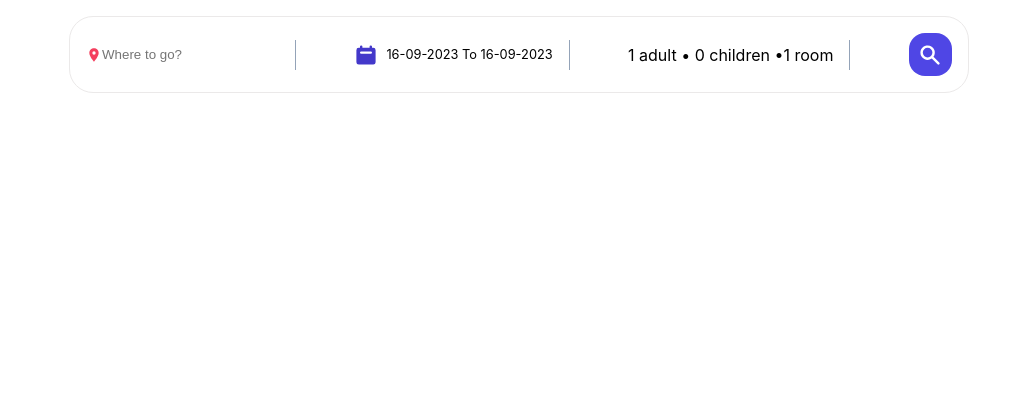
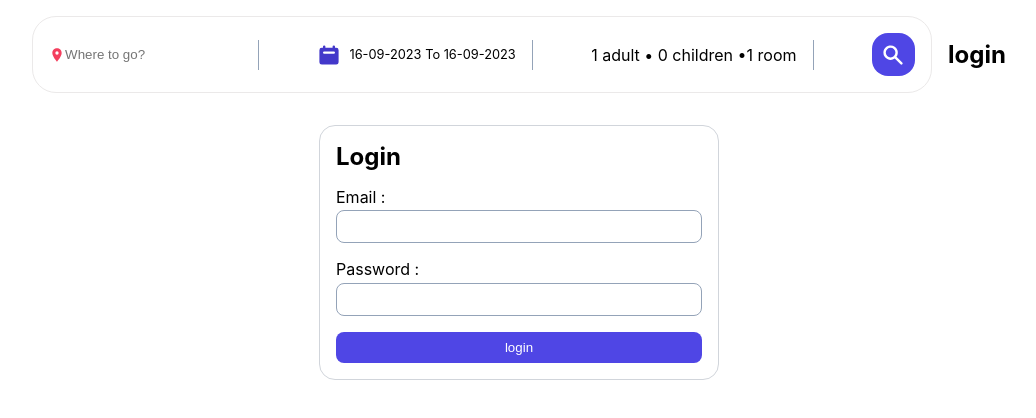
Before and after one commit to behzadiv/Booking_Hotel, a React (Vite) app: page /login in a window 1280 px wide. Shown: the top 418 px of the page, without its empty margins (121-1157 px from the left). Built offline with nearby package versions, Linux system fonts and the light colour scheme; no server answers; data requests are answered from the project's data file.

Commit message:
feat : create Login component and its route

```diff
--- a/src/App.jsx
+++ b/src/App.jsx
@@ -11,6 +11,7 @@ import Bookmarks from "./components/bookmarks/Bookmarks";
 import BookmarksProvider from "./components/context/BookmarksContext";
 import BookmarkDetail from "./components/bookmarkDetails/BookmarkDetails";
 import AddBookmark from "./components/addBookmark/AddBookmark";
+import Login from "./components/login/Login";
 
 function App() {
   return (
@@ -19,6 +20,7 @@ function App() {
         <Header />
         <Routes>
           <Route path="/" element={<LocationList />} />
+          <Route path="/login" element={<Login />} />
           <Route path="/hotels" element={<AppLayout />}>
             <Route index element={<Hotels />} />
             <Route path=":id" element={<HotelDetails />} />
--- a/src/components/header/Header.jsx
+++ b/src/components/header/Header.jsx
@@ -114,6 +114,7 @@ const Header = () => {
           </button>
         </div>
       </div>
+      <h2 onClick={()=>{navigate("/login")}}>login</h2>
     </div>
   );
 };
--- /dev/null
+++ b/src/components/login/Login.jsx
@@ -0,0 +1,20 @@
+const Login = () => {
+  return (
+    <div className="loginContainer">
+      <h2>Login</h2>
+      <form className="form">
+        <div className="formControl">
+          <label htmlFor="email">Email : </label>
+          <input type="text" name="email" id="email"/>
+        </div>
+        <div className="formControl">
+          <label htmlFor="password">Password : </label>
+          <input type="text" name="password" id="password"/>
+        </div>
+        <button className="btn btn--primary">login</button>
+      </form>
+    </div>
+  );
+};
+
+export default Login;
```
